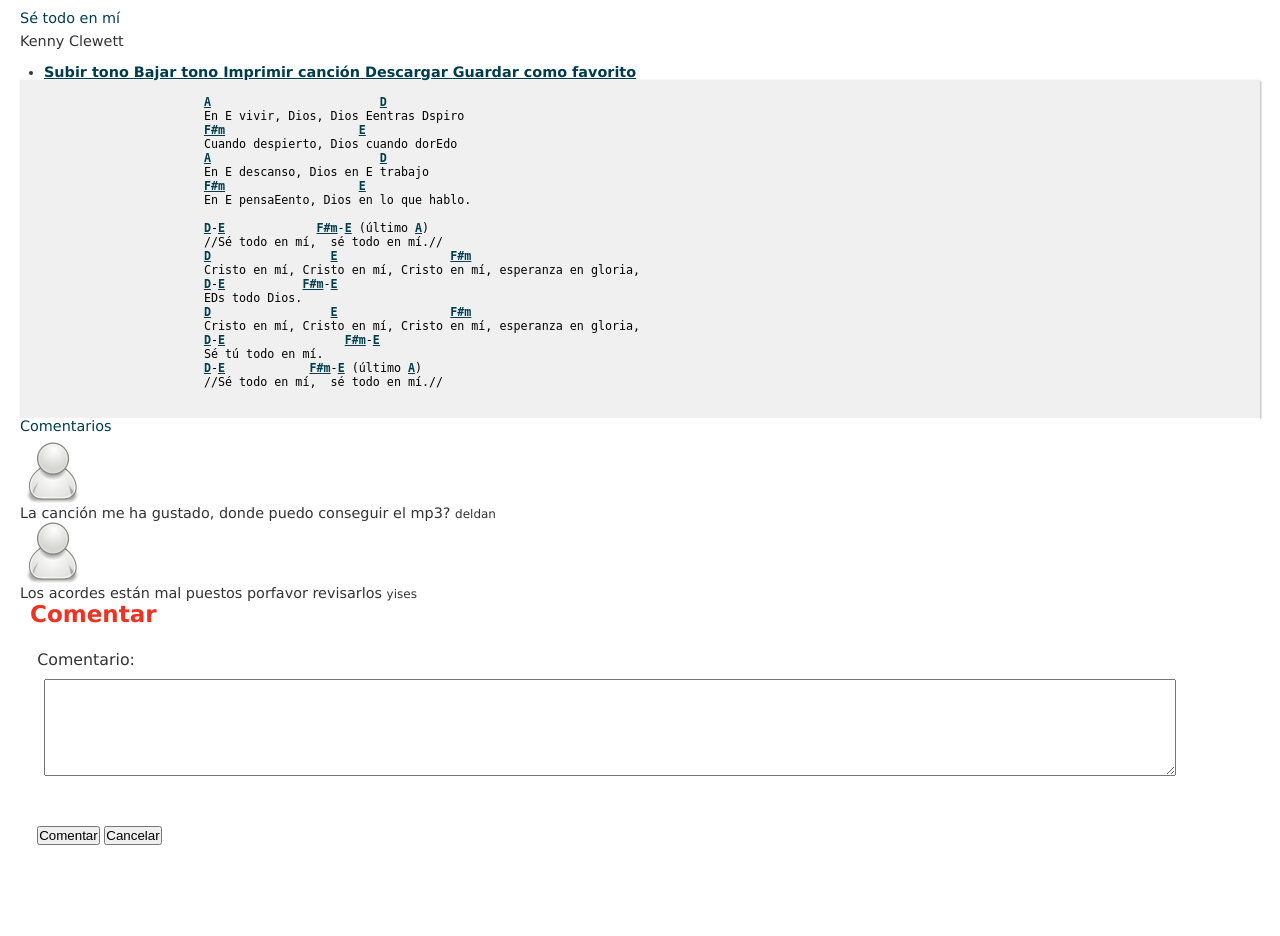
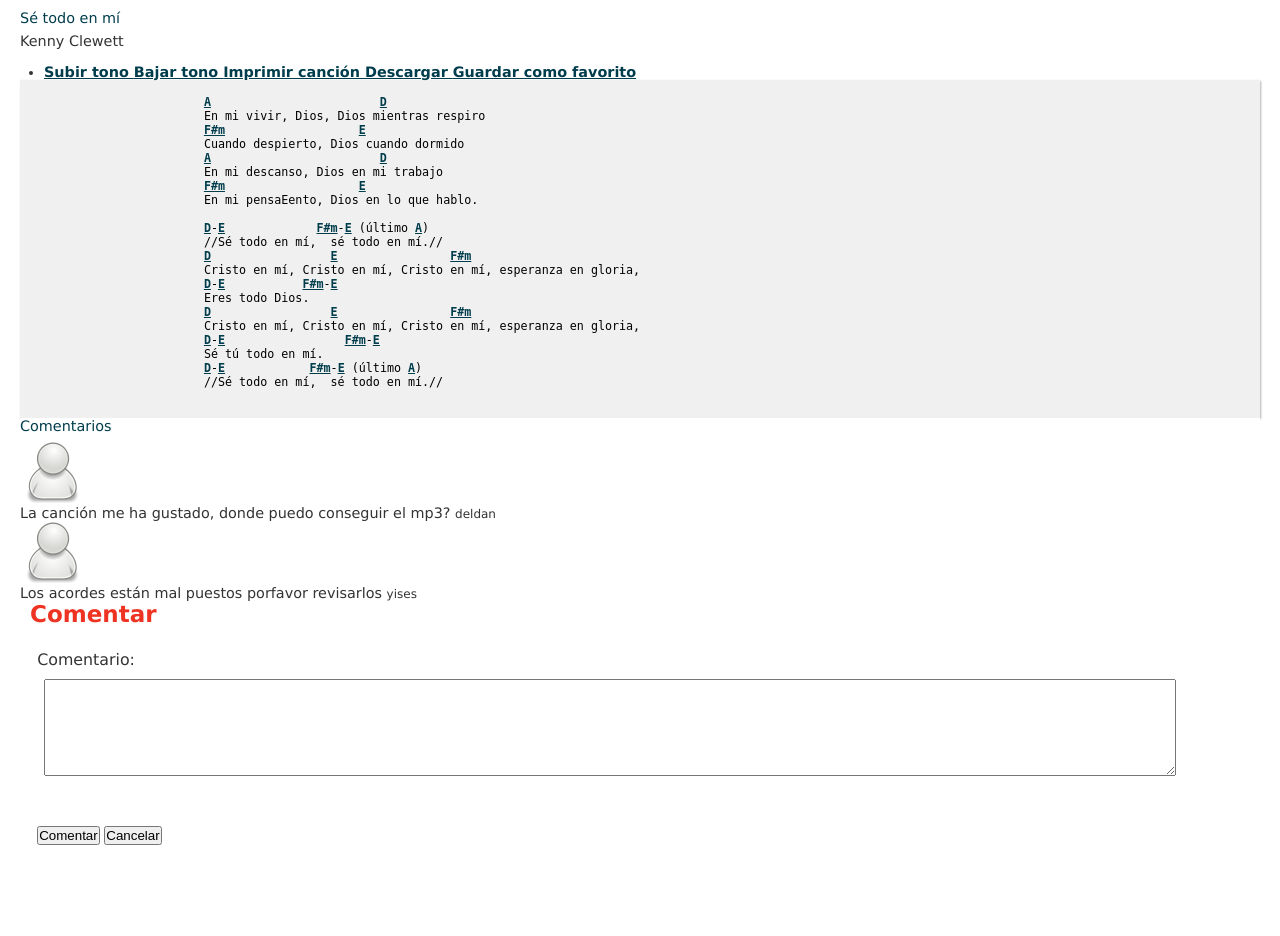
Before and after one commit to deldan/songschords, a CakePHP app: the page made by app/View/Pages/home.ctp in a window 1280 px wide. Shown: the part 47-983 px from the top of the page. Run offline with PHP 8.4 and a stand-in for CakePHP, Linux system fonts and the light colour scheme; the template is opened without the code that fills it, so the values that code supplies are empty; some libraries are stand-ins or nearby versions.

Commit message:
Corregida la letra del pages

```diff
--- a/app/View/Pages/home.ctp
+++ b/app/View/Pages/home.ctp
@@ -36,20 +36,20 @@
 	<div class="span9 columns">
 		<pre>
 			<a>A</a>                        <a>D</a>
-			En E vivir, Dios, Dios Eentras Dspiro
+			En mi vivir, Dios, Dios mientras respiro
 			<a>F#m</a>                   <a>E</a>
-			Cuando despierto, Dios cuando dorEdo
+			Cuando despierto, Dios cuando dormido
 			<a>A</a>                        <a>D</a>
-			En E descanso, Dios en E trabajo
+			En mi descanso, Dios en mi trabajo
 			<a>F#m</a>                   <a>E</a>
-			En E pensaEento, Dios en lo que hablo.
+			En mi pensaEento, Dios en lo que hablo.
 
 			<a>D</a>-<a>E</a>      	<a>F#m</a>-<a>E</a> (último <a>A</a>)
 			//Sé todo en mí,  sé todo en mí.//
 			<a>D</a>                 <a>E</a>                <a>F#m</a>
 			Cristo en mí, Cristo en mí, Cristo en mí, esperanza en gloria,
 			<a>D</a>-<a>E</a>           <a>F#m</a>-<a>E</a>
-			EDs todo Dios.
+			Eres todo Dios.
 			<a>D</a>                 <a>E</a>                <a>F#m</a>
 			Cristo en mí, Cristo en mí, Cristo en mí, esperanza en gloria,
 			<a>D</a>-<a>E</a>                 <a>F#m</a>-<a>E</a>
```
